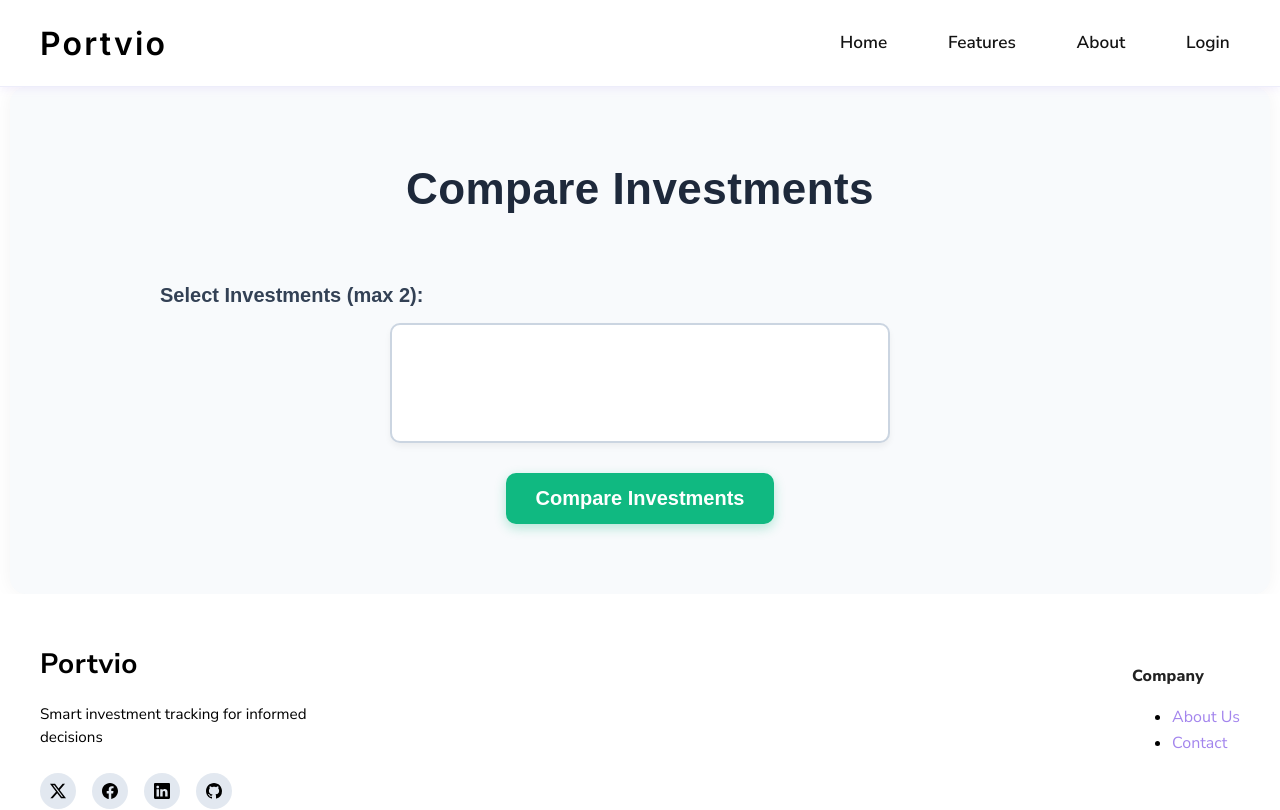
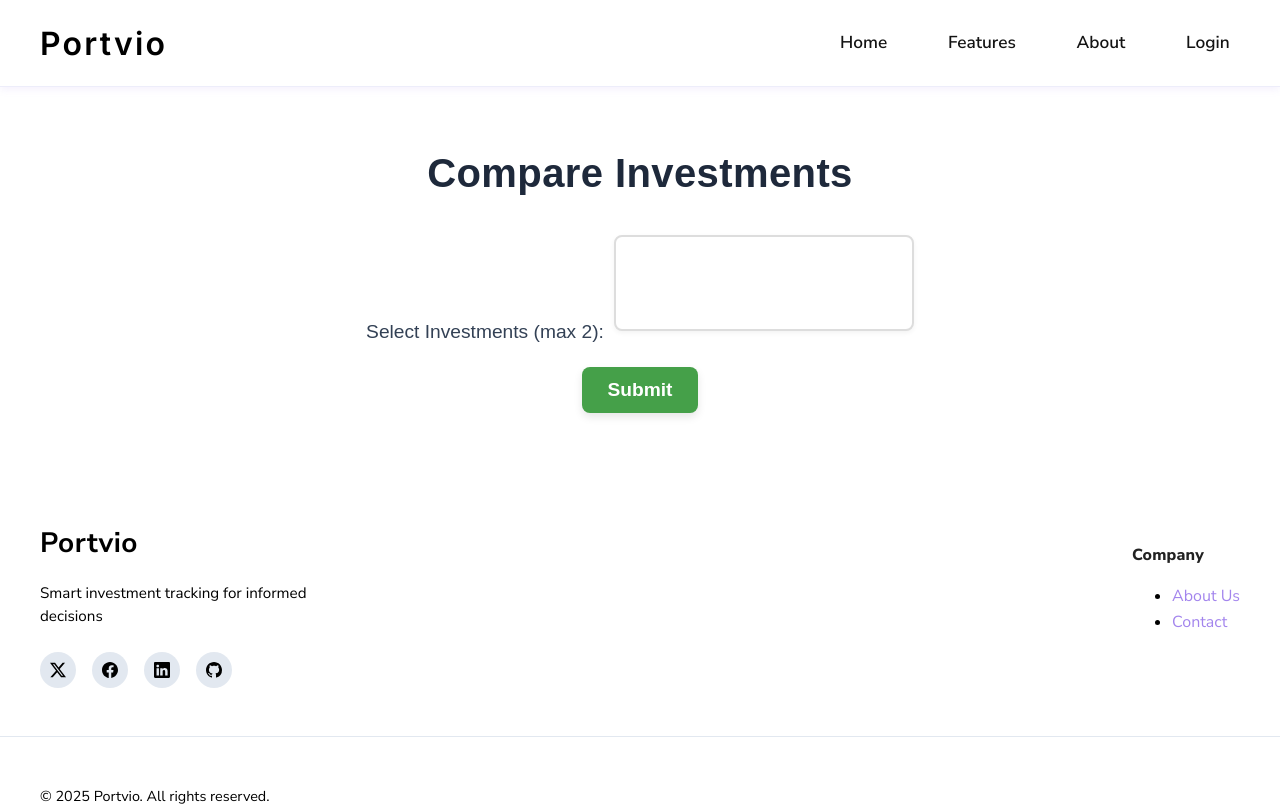
Before and after one commit to VinayakxSingh/Portvio, a React (Vite) app: page /compare in a window 1280 px wide. Shown: the top 810 px of the page. Built offline with nearby package versions, Linux system fonts and the light colour scheme.

Commit message:
Update Compare.jsx

```diff
--- a/src/components/Compare.jsx
+++ b/src/components/Compare.jsx
@@ -78,196 +78,59 @@ const Compare = () => {
     }
   };
 
-  const containerStyle = {
-    fontFamily: "'Poppins', Arial, sans-serif",
-    padding: '30px',
-    textAlign: 'center',
-    maxWidth: '1200px',
-    margin: '0 auto',
-    backgroundColor: '#f8fafc',
-    borderRadius: '16px',
-    boxShadow: '0 0 20px rgba(0, 0, 0, 0.05)',
-  };
-
-  const headingStyle = {
-    fontSize: '2.75rem',
-    fontWeight: '700',
-    color: '#1e293b',
-    marginBottom: '40px',
-    textAlign: 'center',
-    position: 'relative',
-    paddingBottom: '15px',
-  };
-
-  const selectContainerStyle = {
-    marginBottom: '30px',
-    display: 'flex',
-    flexDirection: 'column',
-    alignItems: 'center',
-  };
-
-  const labelStyle = {
-    fontSize: '1.25rem',
-    fontWeight: '600',
-    marginBottom: '12px',
-    color: '#334155',
-    alignSelf: 'flex-start',
-    marginLeft: '10%',
-  };
-
-  const selectStyle = {
-    fontSize: '1.1rem',
-    padding: '14px',
-    width: '80%',
-    maxWidth: '500px',
-    borderRadius: '10px',
-    border: '2px solid #cbd5e1',
-    outline: 'none',
-    color: '#334155',
-    backgroundColor: 'white',
-    boxShadow: '0 4px 6px rgba(0, 0, 0, 0.05)',
-    transition: 'all 0.3s ease',
-    cursor: 'pointer',
-    minHeight: '120px',
-  };
-
-  const optionStyle = {
-    padding: '8px',
-    margin: '4px 0',
-  };
-
-  const buttonStyle = {
-    fontSize: '1.25rem',
-    padding: '14px 30px',
-    backgroundColor: '#10b981',
-    color: 'white',
-    cursor: 'pointer',
-    border: 'none',
-    borderRadius: '10px',
-    marginBottom: '40px',
-    boxShadow: '0 4px 12px rgba(16, 185, 129, 0.3)',
-    transition: 'all 0.3s ease',
-    fontWeight: '600',
-  };
-
-  const buttonHoverStyle = {
-    backgroundColor: '#0d9669',
-    transform: 'translateY(-2px)',
-    boxShadow: '0 6px 14px rgba(16, 185, 129, 0.4)',
-  };
-
-  const errorStyle = {
-    color: '#ef4444',
-    fontSize: '1.1rem',
-    fontWeight: '500',
-    marginBottom: '20px',
-    padding: '10px 16px',
-    backgroundColor: 'rgba(239, 68, 68, 0.1)',
-    borderRadius: '8px',
-    borderLeft: '4px solid #ef4444',
-    display: error ? 'block' : 'none',
-    width: '80%',
-    maxWidth: '500px',
-    margin: '0 auto 20px auto',
-    textAlign: 'left',
-  };
-
-  const chartContainerStyle = {
-    display: 'flex',
-    gap: '30px',
-    justifyContent: 'center',
-    marginBottom: '40px',
-    flexWrap: 'wrap',
-  };
-
-  const singleChartStyle = {
-    width: '45%',
-    minWidth: '300px',
-    backgroundColor: 'white',
-    padding: '20px',
-    borderRadius: '12px',
-    boxShadow: '0 4px 10px rgba(0, 0, 0, 0.1)',
-  };
-
-  const comparisonContainerStyle = {
-    display: 'flex',
-    gap: '30px',
-    justifyContent: 'center',
-    marginTop: '40px',
-    flexWrap: 'wrap',
-  };
-
-  const investmentCardStyle = {
-    backgroundColor: 'white',
-    padding: '30px',
-    borderRadius: '14px',
-    width: '45%',
-    minWidth: '300px',
-    textAlign: 'left',
-    boxShadow: '0 8px 16px rgba(0, 0, 0, 0.08)',
-    transition: 'transform 0.3s ease, box-shadow 0.3s ease',
-  };
-
-  const investmentCardHoverStyle = {
-    transform: 'translateY(-5px)',
-    boxShadow: '0 12px 24px rgba(0, 0, 0, 0.12)',
-  };
-
-  const investmentTitleStyle = {
-    fontSize: '1.8rem',
-    marginBottom: '25px',
-    textAlign: 'center',
-    borderBottom: '2px solid #e2e8f0',
-    paddingBottom: '15px',
-    color: '#1e293b',
-    fontWeight: '700',
-  };
-
-  const dataRowStyle = {
-    display: 'grid',
-    gridTemplateColumns: '1fr 1fr',
-    gap: '15px',
-    margin: '12px 0',
-    alignItems: 'center',
-    padding: '8px 0',
-  };
-
-  const dataLabelStyle = {
-    fontWeight: '600',
-    margin: '0',
-    color: '#475569',
-    fontSize: '1.1rem',
-  };
-
-  const dataValueStyle = {
-    textAlign: 'right',
-    margin: '0',
-    fontSize: '1.25rem',
-    fontWeight: '500',
-    color: '#334155',
-  };
-
   const [isButtonHovered, setIsButtonHovered] = useState(false);
-  const [hoveredCard, setHoveredCard] = useState(null);
 
   return (
-    <div style={containerStyle}>
-      <h2 style={headingStyle}>Compare Investments</h2>
+    <div style={{
+      fontFamily: "'Poppins', Arial, sans-serif",
+      padding: '20px',
+      textAlign: 'center',
+      maxWidth: '1200px',
+      margin: '0 auto'
+    }}>
+      <h2 style={{
+        fontSize: '2.5rem',
+        fontWeight: '700',
+        color: '#1e293b',
+        marginBottom: '30px'
+      }}>
+        Compare Investments
+      </h2>
 
-      <div style={selectContainerStyle}>
-        <label htmlFor="investments" style={labelStyle}>Select Investments (max 2):</label>
+      <div style={{ marginBottom: '20px' }}>
+        <label
+          htmlFor="investments"
+          style={{
+            fontSize: '1.2rem',
+            fontWeight: '500',
+            marginRight: '10px',
+            color: '#334155'
+          }}
+        >
+          Select Investments (max 2):
+        </label>
         <select
           id="investments"
           multiple
           value={selectedInvestments}
           onChange={handleSelectionChange}
-          style={selectStyle}
+          style={{
+            fontSize: '1rem',
+            padding: '10px',
+            width: '300px',
+            marginBottom: '10px',
+            borderRadius: '8px',
+            border: '2px solid #ddd',
+            outline: 'none',
+            color: '#333',
+            transition: 'border-color 0.3s ease',
+            boxShadow: '0 2px 5px rgba(0, 0, 0, 0.05)',
+          }}
         >
           {investments.map((investment) => (
             <option
               key={`${investment.name}-${investment.purchaseDate}`}
               value={`${investment.name}-${investment.purchaseDate}`}
-              style={optionStyle}
             >
               {investment.name} - {new Date(investment.purchaseDate).toLocaleDateString()}
             </option>
@@ -275,22 +138,55 @@ const Compare = () => {
         </select>
       </div>
 
-      <div style={errorStyle}>{error}</div>
+      {error && (
+        <div style={{
+          color: '#ef4444',
+          fontSize: '0.95rem',
+          fontWeight: '500',
+          marginBottom: '15px',
+          padding: '8px 12px',
+          backgroundColor: 'rgba(239, 68, 68, 0.1)',
+          borderRadius: '6px',
+          borderLeft: '3px solid #ef4444',
+          textAlign: 'left',
+          maxWidth: '300px',
+          margin: '0 auto 15px auto'
+        }}>
+          {error}
+        </div>
+      )}
 
       <button
         onClick={handleSubmit}
-        style={{...buttonStyle, ...(isButtonHovered ? buttonHoverStyle : {})}}
+        style={{
+          fontSize: '1.2rem',
+          padding: '12px 25px',
+          backgroundColor: isButtonHovered ? '#3b8f3e' : '#45A049',
+          color: 'white',
+          cursor: 'pointer',
+          border: 'none',
+          borderRadius: '8px',
+          marginBottom: '40px',
+          boxShadow: '0 4px 8px rgba(0, 0, 0, 0.1)',
+          transition: 'background-color 0.3s ease',
+          fontWeight: '600'
+        }}
         onMouseEnter={() => setIsButtonHovered(true)}
         onMouseLeave={() => setIsButtonHovered(false)}
       >
-        Compare Investments
+        Submit
       </button>
 
       {chartData && (
         <div>
-          <div style={chartContainerStyle}>
+          <div style={{
+            display: 'flex',
+            gap: '30px',
+            justifyContent: 'center',
+            marginBottom: '40px'
+          }}>
             {chartData.datasets.map((dataset, index) => (
-              <div key={index} style={singleChartStyle}>
+              <div key={index} style={{ width: '45%' }}>
                 <Line
                   data={{
                     labels: ["Purchase Price", "Current Value"],
@@ -327,12 +223,17 @@ const Compare = () => {
             ))}
           </div>
 
-          <div style={comparisonContainerStyle}>
+          <div style={{
+            display: 'flex',
+            gap: '30px',
+            justifyContent: 'center',
+            marginTop: '40px'
+          }}>
             {investments
               .filter((investment) =>
                 selectedInvestments.includes(`${investment.name}-${investment.purchaseDate}`)
               )
-              .map((investment, index) => {
+              .map((investment) => {
                 const percentageChange = calculatePercentageChange(
                   investment.currentValue,
                   investment.purchasePrice
@@ -340,41 +241,72 @@ const Compare = () => {
                 const isPositive = parseFloat(percentageChange) >= 0;
 
                 return (
-                  <div
-                    key={`${investment.name}-${investment.purchaseDate}`}
-                    style={{
-                      ...investmentCardStyle,
-                      ...(hoveredCard === index ? investmentCardHoverStyle : {})
-                    }}
-                    onMouseEnter={() => setHoveredCard(index)}
-                    onMouseLeave={() => setHoveredCard(null)}
-                  >
-                    <h3 style={investmentTitleStyle}>{investment.name}</h3>
-                    <div style={{...dataRowStyle, borderBottom: '1px solid #f1f5f9'}}>
-                      <p style={dataLabelStyle}>Purchase Date:</p>
-                      <p style={dataValueStyle}>{new Date(investment.purchaseDate).toLocaleDateString()}</p>
-                    </div>
-                    <div style={{...dataRowStyle, borderBottom: '1px solid #f1f5f9'}}>
-                      <p style={dataLabelStyle}>Purchase Price:</p>
-                      <p style={dataValueStyle}>${investment.purchasePrice.toLocaleString()}</p>
-                    </div>
-                    <div style={{...dataRowStyle, borderBottom: '1px solid #f1f5f9'}}>
-                      <p style={dataLabelStyle}>Current Value:</p>
-                      <p style={dataValueStyle}>${investment.currentValue.toLocaleString()}</p>
-                    </div>
-                    <div style={dataRowStyle}>
-                      <p style={dataLabelStyle}>Performance:</p>
+                  <div key={`${investment.name}-${investment.purchaseDate}`} style={{
+                    backgroundColor: '#f9f9f9',
+                    padding: '30px',
+                    borderRadius: '12px',
+                    width: '45%',
+                    textAlign: 'left',
+                    boxShadow: '0 6px 12px rgba(0, 0, 0, 0.1)',
+                    transition: 'transform 0.3s ease',
+                  }}>
+                    <h3 style={{
+                      fontSize: '1.8rem',
+                      marginBottom: '20px',
+                      textAlign: 'center',
+                      borderBottom: '2px solid #ddd',
+                      paddingBottom: '15px',
+                      color: '#333',
+                      fontWeight: '600'
+                    }}>{investment.name}</h3>
+                    <div style={{
+                      display: 'grid',
+                      gridTemplateColumns: '1fr 1fr',
+                      gap: '15px',
+                      margin: '10px 0',
+                      alignItems: 'center',
+                    }}>
+                      <p style={{ fontWeight: 'bold', margin: '0', color: '#4a5568' }}>Purchase Price:</p>
                       <p style={{
                         textAlign: 'right',
                         margin: '0',
-                        fontSize: '1.3rem',
-                        color: isPositive ? '#10b981' : '#ef4444',
-                        fontWeight: '700',
-                        display: 'flex',
-                        alignItems: 'center',
-                        justifyContent: 'flex-end',
+                        fontSize: '1.2rem',
+                        color: '#2d3748',
+                        fontWeight: '500'
+                      }}>${investment.purchasePrice.toLocaleString()}</p>
+                    </div>
+                    <div style={{
+                      display: 'grid',
+                      gridTemplateColumns: '1fr 1fr',
+                      gap: '15px',
+                      margin: '10px 0',
+                      alignItems: 'center',
+                    }}>
+                      <p style={{ fontWeight: 'bold', margin: '0', color: '#4a5568' }}>Current Value:</p>
+                      <p style={{
+                        textAlign: 'right',
+                        margin: '0',
+                        fontSize: '1.2rem',
+                        color: '#2d3748',
+                        fontWeight: '500'
+                      }}>${investment.currentValue.toLocaleString()}</p>
+                    </div>
+                    <div style={{
+                      display: 'grid',
+                      gridTemplateColumns: '1fr 1fr',
+                      gap: '15px',
+                      margin: '10px 0',
+                      alignItems: 'center',
+                    }}>
+                      <p style={{ fontWeight: 'bold', margin: '0', color: '#4a5568' }}>Change:</p>
+                      <p style={{
+                        textAlign: 'right',
+                        margin: '0',
+                        fontSize: '1.2rem',
+                        color: isPositive ? '#45A049' : '#f44336',
+                        fontWeight: 'bold'
                       }}>
-                        {isPositive ? '↑ ' : '↓ '}{isPositive ? '+' : ''}{percentageChange}%
+                        {isPositive ? '↑ +' : '↓ '}{percentageChange}%
                       </p>
                     </div>
                   </div>
```
